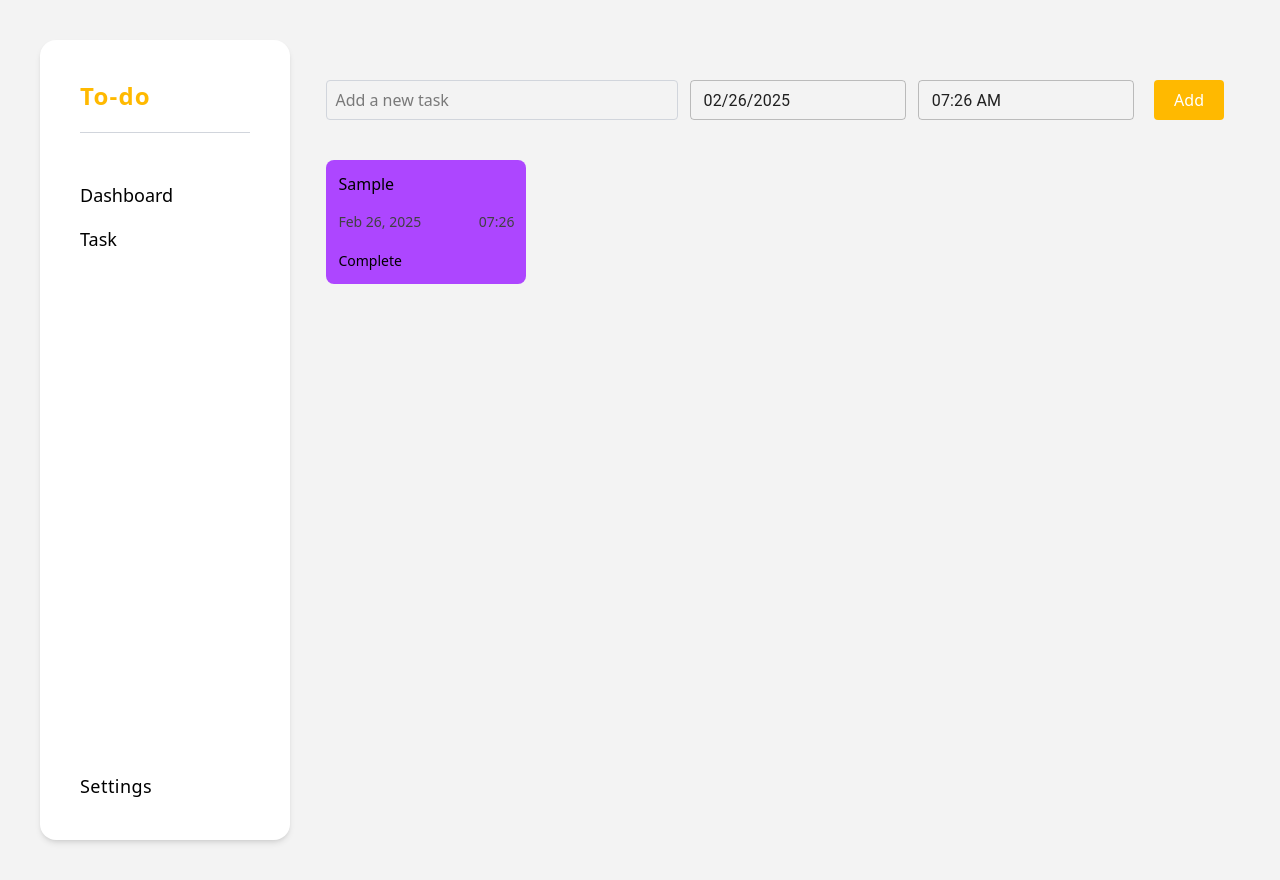
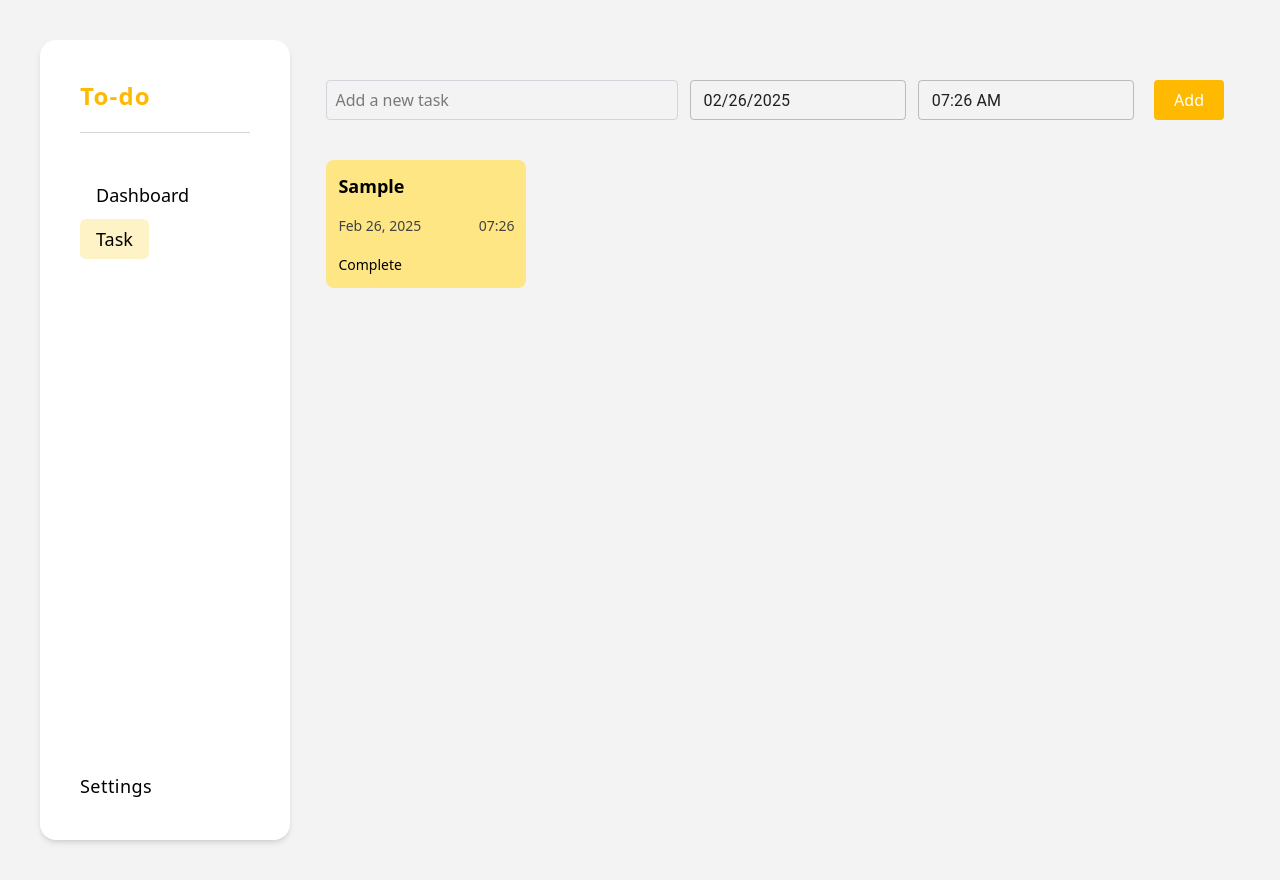
Before and after one commit to rdxnandi/task-manager, a React (Vite) app: page /tasks in a window 1280 px wide. Both pictures are taken after typing "Sample" into the empty fields and a click on the button "Add". Built offline with nearby package versions, Linux system fonts and the light colour scheme.

Commit message:
minor changes

```diff
--- a/src/components/Header.jsx
+++ b/src/components/Header.jsx
@@ -1,6 +1,6 @@
 import React, { useEffect, useState } from "react";
 import { Sun, Moon } from "lucide-react";
-import { Link } from "react-router-dom";
+import { Link, NavLink } from "react-router-dom";
 import Settings from "../pages/Settings";
 
 function Header() {
@@ -15,11 +15,29 @@ function Header() {
           </div>
 
           <ul>
-            <li className="text-lg mb-4">
-              <Link to="/">Dashboard</Link>
+            <li className="mb-4">
+              <NavLink
+                to="/"
+                className={({ isActive }) =>
+                  `text-lg px-4 py-2 rounded-md ${
+                    isActive ? "bg-amber-100" : ""
+                  }`
+                }
+              >
+                Dashboard
+              </NavLink>
             </li>
-            <li className="text-lg">
-              <Link to="/tasks">Task</Link>
+            <li className="mb-4">
+              <NavLink
+                to="/tasks"
+                className={({ isActive }) =>
+                  `text-lg px-4 py-2 rounded-md ${
+                    isActive ? "bg-amber-100" : ""
+                  }`
+                }
+              >
+                Task
+              </NavLink>
             </li>
           </ul>
         </nav>
--- a/src/pages/Tasks.jsx
+++ b/src/pages/Tasks.jsx
@@ -47,7 +47,7 @@ function Tasks({ tasks, setTasks }) {
             type="text"
             value={newTask}
             onChange={(e) => setNewTask(e.target.value)}
-            className="p-2 flex rounded border border-gray-300 w-[400px]"
+            className="p-2 flex rounded border border-gray-300 w-[400px] hover:border-black focus:outline-blue-500"
             placeholder="Add a new task"
           />
           <LocalizationProvider dateAdapter={AdapterDayjs}>
@@ -73,9 +73,11 @@ function Tasks({ tasks, setTasks }) {
         </div>
         <ul className="mt-10 flex gap-4 flex-wrap">
           {tasks.map((task, index) => (
-            <li key={index} className="bg-purple-500 w-[200px] p-3 rounded-lg">
+            <li key={index} className="bg-amber-200 w-[200px] p-3 rounded-lg">
               <span
-                className={task.completed ? "line-through text-gray-500" : ""}
+                className={`text-lg font-semibold ${
+                  task.completed ? "line-through text-gray-500" : ""
+                }`}
               >
                 {task.text}
               </span>
```
